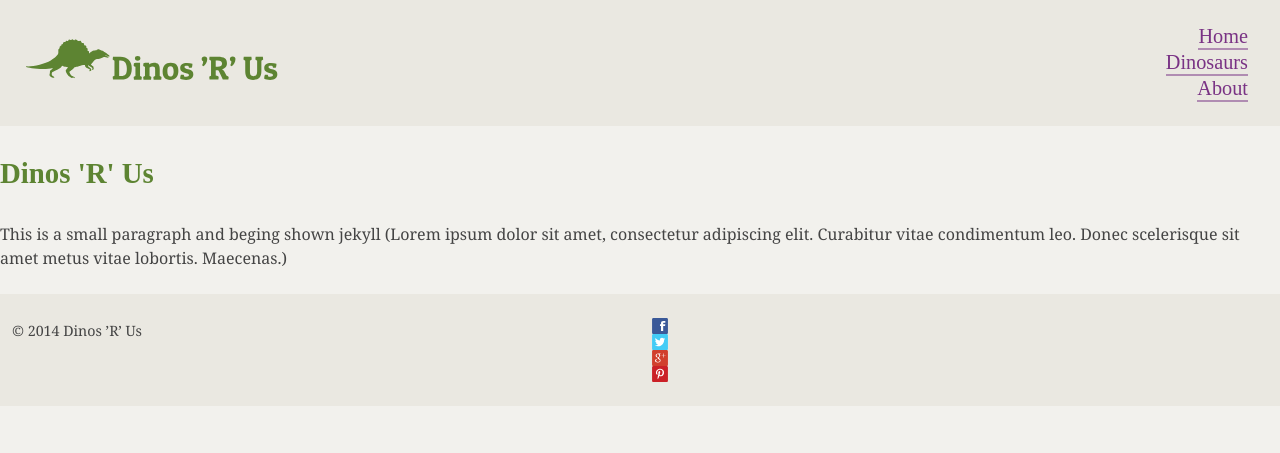
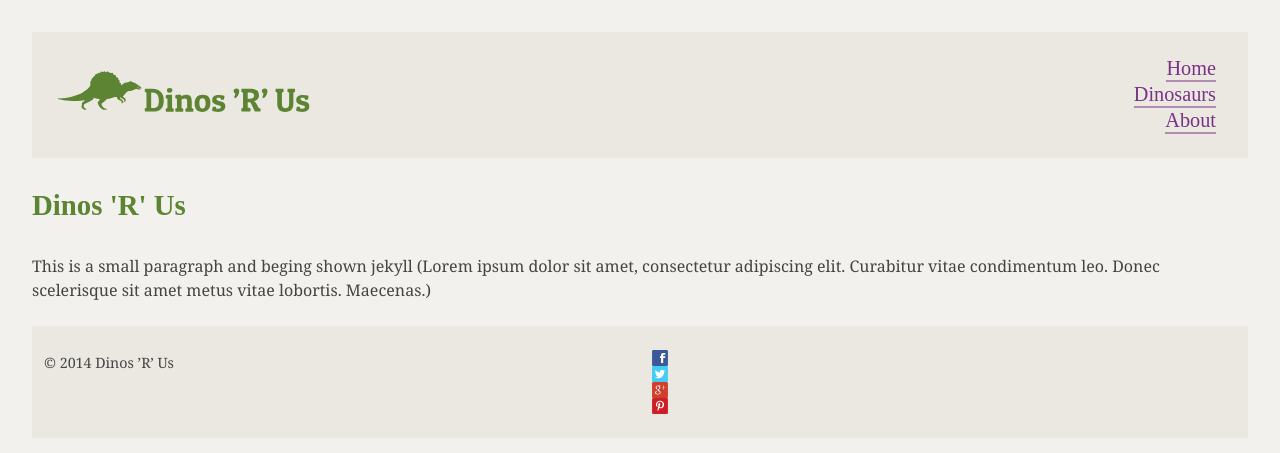
Before and after one commit to gord0186/inclass-ecommerce, a Jekyll site: the page built from index.html, in a window 1280 px wide. Shown: the top 453 px of the page. Built offline with Jekyll 4.4.1, drawn with Linux system fonts in a browser that asks for light colours; some web fonts are replaced; Markdown is read by kramdown in place of the engine named in the settings.

Commit message:
week-7 files

```diff
--- a/css/common.css
+++ b/css/common.css
@@ -12,7 +12,7 @@
 
 html {
   margin: 0;
-  padding: 0;
+  padding: 0rem;
 
   -moz-text-size-adjust: 100%;
   -ms-text-size-adjust: 100%;
@@ -22,7 +22,7 @@ html {
 
 body {
   margin: 0;
-  padding: 0;
+  padding: 2rem;
 }
 
 .ir {
--- a/humans.txt
+++ b/humans.txt
@@ -9,6 +9,7 @@
 # THANKS
 
 Public domain images from copyrightexpired.com
+Spinosaurus icon by Dactrtr; http://thenounproject.com/term/spinosaurus/24614/
 
 ---
 
```
